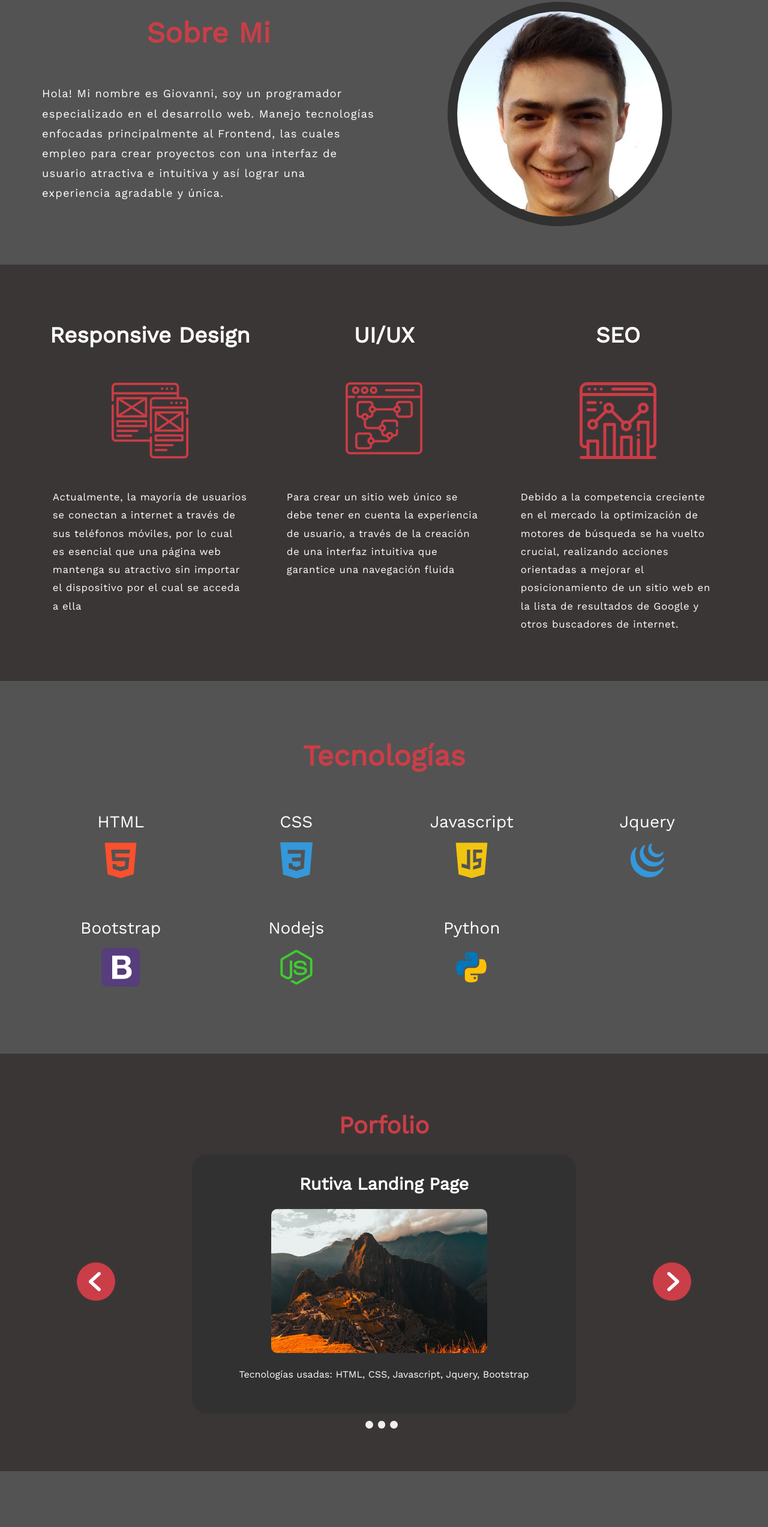
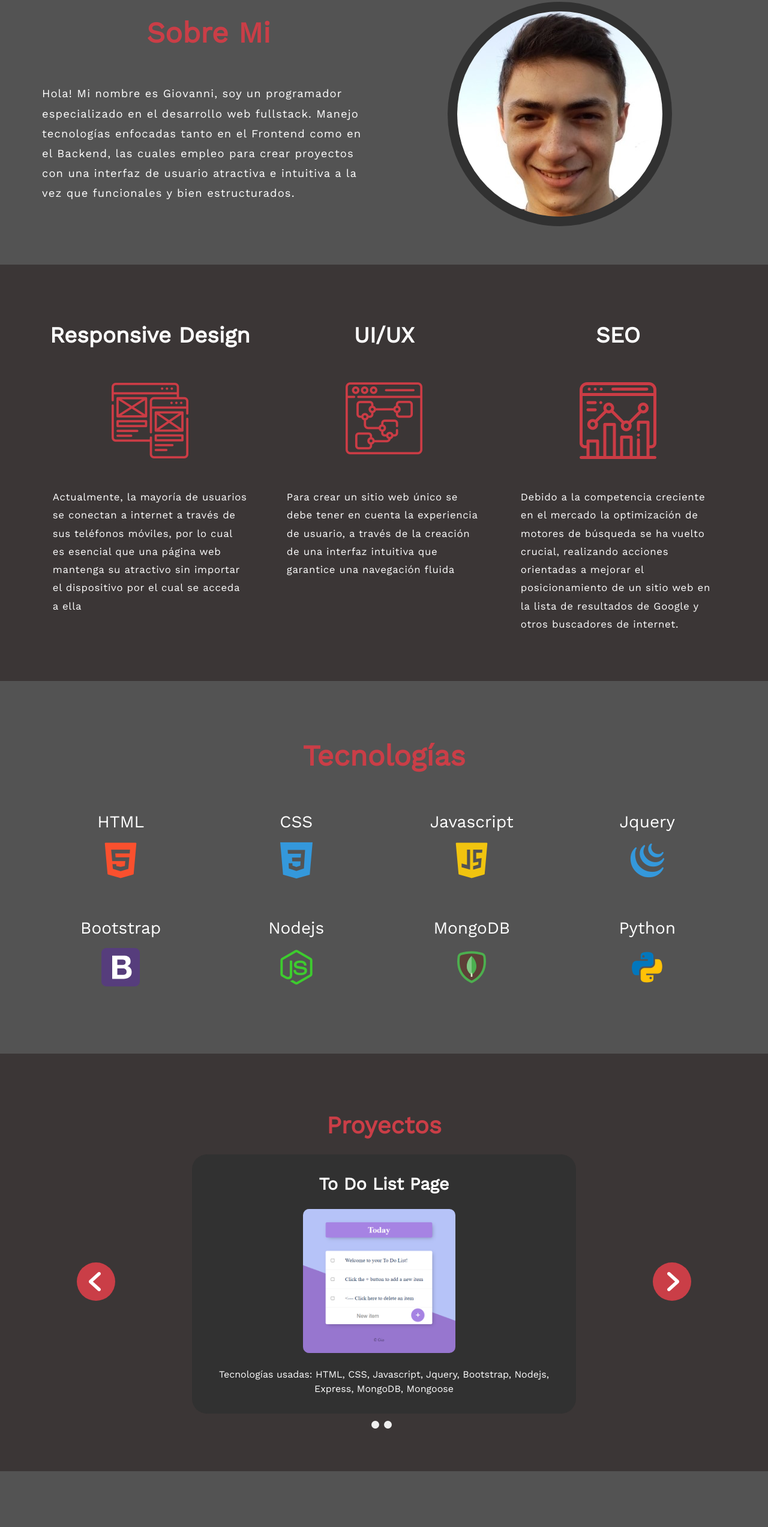
Before and after one commit to giovanni-campanini/personal, a plain HTML site: page index.html in a window 1280 px wide. Shown: the part 893-3438 px from the top of the page at 60% size. Drawn offline with nearby package versions, Linux system fonts and the light colour scheme; a script that the page names is missing.

Commit message:
Added porfolio link to project's pages

```diff
--- a/index.html
+++ b/index.html
@@ -94,9 +94,9 @@
             <div class="row about-row">
               <div class="col-lg-6 col-sm-12 about-col-1" data-aos="fade-up" data-aos-duration="1000">
                 <h1 class="about-title">Sobre Mi</h1>
-                <p class="about-description">Hola! Mi nombre es Giovanni, soy un programador especializado en el desarrollo web.
-                    Manejo tecnologías enfocadas principalmente al Frontend, las cuales empleo para crear proyectos
-                    con una interfaz de usuario atractiva e intuitiva y así lograr una experiencia agradable y única. </p>
+                <p class="about-description">Hola! Mi nombre es Giovanni, soy un programador especializado en el desarrollo web fullstack.
+                    Manejo tecnologías enfocadas tanto en el Frontend como en el Backend, las cuales empleo para crear proyectos
+                    con una interfaz de usuario atractiva e intuitiva a la vez que funcionales y bien estructurados. </p>
               </div>
               <div class="col-lg-6 col-sm-12 about-col-2" data-aos="fade-down" data-aos-duration="1000">
                   <div class="about-img-container">
@@ -248,16 +248,29 @@
                     </div>
                 </div>
                 <div class="col-lg-3 col-sm-6 tech-col">
+                    <h3 class="tech-subtitle">MongoDB</h3>
+                    <div class="tech-img-container">
+                        <img src="styles/images/mongodb.png" alt="" class="tech-img">
+                    </div>
+                    <div class="star-container" data-aos="" data-aos-duration="1000">
+                        <img src="styles/images/star.png" alt="" class="star-img star-img7">
+                        <img src="styles/images/star.png" alt="" class="star-img star-img7">
+                        <img src="styles/images/star.png" alt="" class="star-img star-img7">
+                        <!-- <img src="styles/images/star.png" alt="" class="star-img star-img7">
+                        <img src="styles/images/star.png" alt="" class="star-img star-img7"> -->
+                    </div>
+                </div>
+                <div class="col-lg-3 col-sm-6 tech-col">
                     <h3 class="tech-subtitle">Python</h3>
                     <div class="tech-img-container">
                         <img src="styles/images/python.png" alt="" class="tech-img">
                     </div>
                     <div class="star-container" data-aos="" data-aos-duration="1000">
-                        <img src="styles/images/star.png" alt="" class="star-img star-img7">
-                        <img src="styles/images/star.png" alt="" class="star-img star-img7">
-                        <!-- <img src="styles/images/star.png" alt="" class="star-img star-img7">
-                        <img src="styles/images/star.png" alt="" class="star-img star-img7">
-                        <img src="styles/images/star.png" alt="" class="star-img star-img7"> -->
+                        <img src="styles/images/star.png" alt="" class="star-img star-img8">
+                        <img src="styles/images/star.png" alt="" class="star-img star-img8">
+                        <img src="styles/images/star.png" alt="" class="star-img star-img8">
+                        <!-- <img src="styles/images/star.png" alt="" class="star-img star-img8">
+                        <img src="styles/images/star.png" alt="" class="star-img star-img8"> -->
                     </div>
                 </div>
             </div>
@@ -275,33 +288,37 @@
 
     <section id="porfolio" class="section-one">
         <div class="porfolio-glide">
-            <h1 class="porfolio-main-title">Porfolio</h1>
+            <h1 class="porfolio-main-title">Proyectos</h1>
 
             <div class="glide__track" data-glide-el="track">
               <ul class="glide__slides">
                 <li class="glide__slide">
+                    <a class="porfolio-link" href="https://ancient-bastion-49003.herokuapp.com/" target="_blank">
                         <div class="porfolio-container">
-                        <h2 class="porfolio-title">Rutiva Landing Page</h2>
+                            <h2 class="porfolio-title">To Do List Page</h2>
                             <div class="porfolio-img-container">
-                            <img src="styles/images/testing.jpg" alt="" class="porfolio-img">
+                                <img src="styles/images/ToDoPage.png" alt="" class="porfolio-img">
                             </div>
                             <p class="porfolio-description">
-                            Tecnologías usadas: HTML, CSS, Javascript, Jquery, Bootstrap
+                                Tecnologías usadas: HTML, CSS, Javascript, Jquery, Bootstrap, Nodejs, Express, MongoDB, Mongoose
                             </p>
                         </div>
+                    </a>
                 </li>
                 <li class="glide__slide">
+                    <a class="porfolio-link" href="https://pure-basin-50093.herokuapp.com/" target="_blank">
                         <div class="porfolio-container">
-                        <h2 class="porfolio-title">Decor Katmi Landing Page</h2>
+                            <h2 class="porfolio-title">Blog Page</h2>
                             <div class="porfolio-img-container">
-                            <img src="styles/images/testing.jpg" alt="" class="porfolio-img">
+                                <img src="styles/images/BlogPage.png" alt="" class="porfolio-img">
                             </div>
                             <p class="porfolio-description">
-                            Tecnologías usadas: HTML, CSS, Javascript, Jquery, Bootstrap
+                                Tecnologías usadas: HTML, CSS, Javascript, Jquery, Bootstrap, Nodejs, Express, MongoDB, Mongoose
                             </p>
                         </div>
+                    </a>
                 </li>
-                <li class="glide__slide">
+                <!-- <li class="glide__slide">
                     <div class="porfolio-container">
                         <h2 class="porfolio-title">Proyecto random React</h2>
                         <div class="porfolio-img-container">
@@ -311,7 +328,7 @@
                             Tecnologías usadas: React, HTML, CSS, Javascript, Jquery, Bootstrap
                         </p>
                     </div>
-                </li>
+                </li> -->
               </ul>
             </div>
             <div class="glide__arrows" data-glide-el="controls">
@@ -325,7 +342,7 @@
             <div class="glide__bullets" data-glide-el="controls[nav]">
                 <button class="glide__bullet" data-glide-dir="=0"></button>
                 <button class="glide__bullet" data-glide-dir="=1"></button>
-                <button class="glide__bullet" data-glide-dir="=2"></button>
+                <!-- <button class="glide__bullet" data-glide-dir="=2"></button> -->
             </div>
         </div>
 
--- a/styles/styles.css
+++ b/styles/styles.css
@@ -304,7 +304,8 @@ body {
 .star-img4,
 .star-img5,
 .star-img6,
-.star-img7 {
+.star-img7,
+.star-img8 {
   margin: 0 5px;
   position: relative;
   top: 16px;
@@ -350,6 +351,12 @@ body {
   display: flex;
   justify-content: center;
   padding: 1em 0 5em;
+}
+
+.porfolio-link,
+.porfolio-link:hover {
+  text-decoration: none;
+  color: var(--light-grey);
 }
 
 .porfolio-container {
```
Also changed, not shown: styles/images/BlogPage.png (added), styles/images/ToDoPage.png (added), styles/images/mongodb.png (added). Lines whose indentation alone changed are shown as unchanged.
